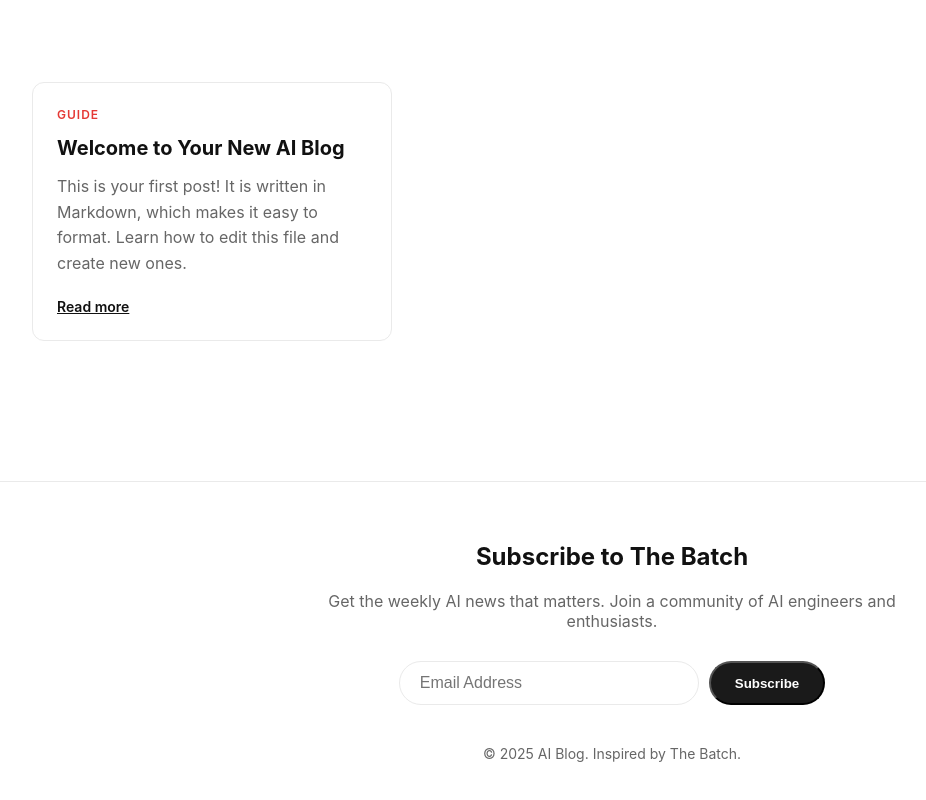
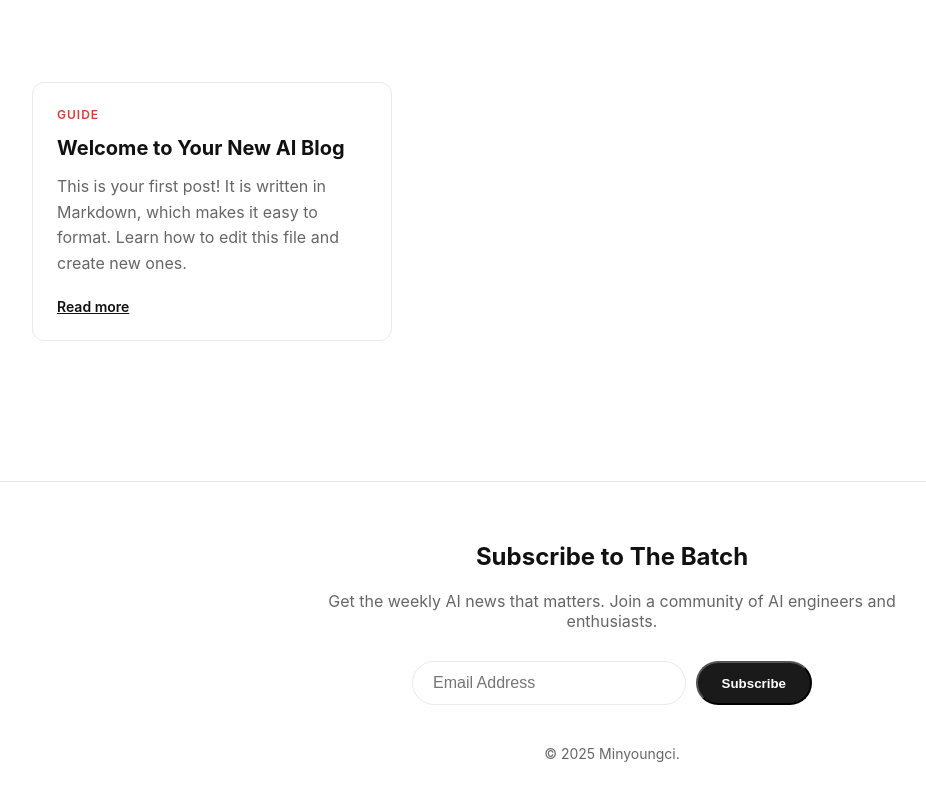
Before and after one commit to minyoungci/minyoungci.github.io, a Next.js app: page / in a window 1280 px wide. Shown: the part 334-1134 px from the top of the page, without its empty margins (28-954 px from the left). Built offline with nearby package versions, Linux system fonts and the light colour scheme.

Commit message:
feat: Configure Supabase credentials

```diff
--- a/package.json
+++ b/package.json
@@ -9,6 +9,7 @@
     "lint": "eslint"
   },
   "dependencies": {
+    "@supabase/supabase-js": "^2.87.1",
     "gray-matter": "^4.0.3",
     "next": "16.0.10",
     "react": "19.2.1",
--- a/src/components/Footer.js
+++ b/src/components/Footer.js
@@ -1,6 +1,7 @@
 'use client';
 
 import Link from 'next/link';
+import Subscribe from './Subscribe';
 
 export default function Footer() {
     return (
@@ -10,22 +11,9 @@ export default function Footer() {
                 <p style={{ color: 'var(--color-text-muted)', marginBottom: '30px', maxWidth: '600px', margin: '0 auto 30px' }}>
                     Get the weekly AI news that matters. Join a community of AI engineers and enthusiasts.
                 </p>
-                <form style={{ display: 'flex', gap: '10px', justifyContent: 'center', marginBottom: '40px' }} onSubmit={(e) => e.preventDefault()}>
-                    <input
-                        type="email"
-                        placeholder="Email Address"
-                        style={{
-                            padding: '12px 20px',
-                            borderRadius: '50px',
-                            border: '1px solid var(--color-border)',
-                            width: '300px',
-                            fontSize: '16px'
-                        }}
-                    />
-                    <button className="btn">Subscribe</button>
-                </form>
-                <div style={{ color: 'var(--color-text-muted)', fontSize: '14px' }}>
-                    &copy; {new Date().getFullYear()} AI Blog. Inspired by The Batch.
+                <Subscribe />
+                <div style={{ color: 'var(--color-text-muted)', fontSize: '14px', marginTop: '40px' }}>
+                    &copy; {new Date().getFullYear()} Minyoungci.
                 </div>
             </div>
         </footer>
--- /dev/null
+++ b/src/components/Subscribe.js
@@ -0,0 +1,83 @@
+'use client';
+
+import { useState } from 'react';
+import { supabase } from '@/lib/supabase';
+
+export default function Subscribe() {
+    const [email, setEmail] = useState('');
+    const [status, setStatus] = useState('idle'); // idle, loading, success, error
+    const [message, setMessage] = useState('');
+
+    const handleSubscribe = async (e) => {
+        e.preventDefault();
+        if (!email) return;
+
+        if (!supabase) {
+            setStatus('error');
+            setMessage('Database not connected. Please clear cache setup.');
+            return;
+        }
+
+        setStatus('loading');
+
+        try {
+            const { error } = await supabase
+                .from('subscribers')
+                .insert([{ email }]);
+
+            if (error) {
+                if (error.code === '23505') { // Unique violation code
+                    setStatus('success');
+                    setMessage('You are already subscribed!');
+                } else {
+                    throw error;
+                }
+            } else {
+                setStatus('success');
+                setMessage('Thanks for subscribing!');
+                setEmail('');
+            }
+        } catch (error) {
+            console.error('Error:', error);
+            setStatus('error');
+            setMessage('Something went wrong. Please try again.');
+        }
+    };
+
+    return (
+        <div style={{ maxWidth: '400px', margin: '0 auto' }}>
+            <form onSubmit={handleSubscribe} style={{ display: 'flex', gap: '10px', marginBottom: '10px' }}>
+                <input
+                    type="email"
+                    placeholder="Email Address"
+                    value={email}
+                    onChange={(e) => setEmail(e.target.value)}
+                    disabled={status === 'loading' || status === 'success'}
+                    style={{
+                        padding: '12px 20px',
+                        borderRadius: '50px',
+                        border: '1px solid var(--color-border)',
+                        flex: 1,
+                        fontSize: '16px'
+                    }}
+                />
+                <button
+                    className="btn"
+                    disabled={status === 'loading'}
+                    style={{ cursor: status === 'loading' ? 'not-allowed' : 'pointer' }}
+                >
+                    {status === 'loading' ? '...' : 'Subscribe'}
+                </button>
+            </form>
+            {message && (
+                <p style={{
+                    color: status === 'error' ? '#e53935' : 'var(--color-secondary)',
+                    fontSize: '14px',
+                    marginTop: '8px'
+                }}>
+                    {message}
+                </p>
+            )}
+        </div>
+    );
+}
--- /dev/null
+++ b/src/lib/supabase.js
@@ -0,0 +1,9 @@
+import { createClient } from '@supabase/supabase-js';
+
+const supabaseUrl = 'https://koumvvrjetfbdqmhawyo.supabase.co';
+const supabaseAnonKey = 'eyJhbGciOiJIUzI1NiIsInR5cCI6IkpXVCJ9.eyJpc3MiOiJzdXBhYmFzZSIsInJlZiI6ImtvdW12dnJqZXRmYmRxbWhhd3lvIiwicm9sZSI6ImFub24iLCJpYXQiOjE3NjU3NzQ3NDcsImV4cCI6MjA4MTM1MDc0N30.SFw9XA2mbc4PVQTwa-iDPGK6Z_NbKEKabe6LhaAbvSU';
+
+// Only create client if environment variables are available (prevents build errors)
+export const supabase = (supabaseUrl && supabaseAnonKey)
+    ? createClient(supabaseUrl, supabaseAnonKey)
+    : null;
```
Also changed, not shown: 1 other file (tests, documents, lock files or other folders).
